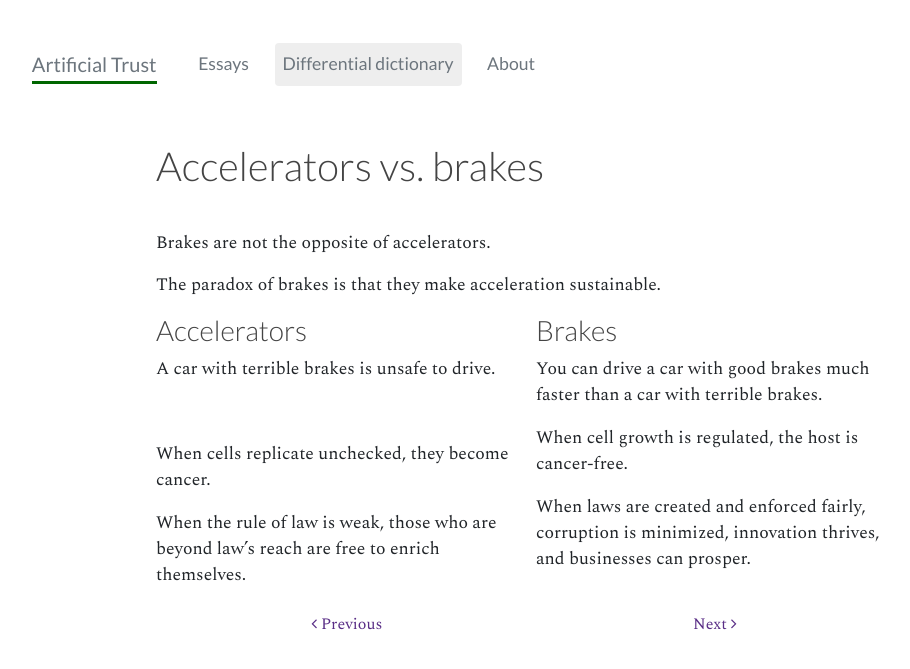
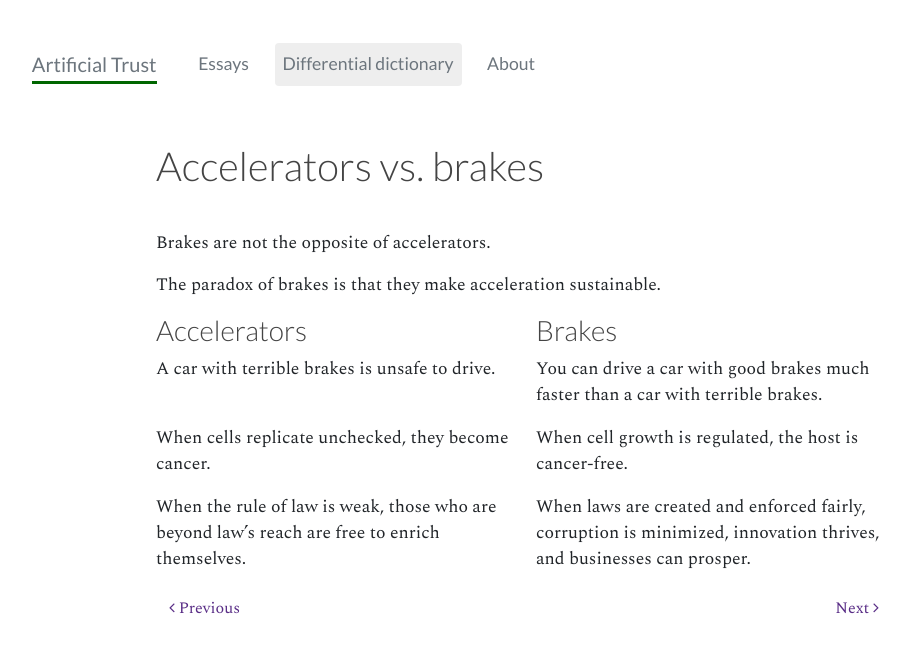
Before and after one commit to straz/artificialtrust, a Jekyll site: the page built from _definitions/brakes.md, in a window 1280 px wide. Shown: the top 669 px of the page, without its empty margins (21-931 px from the left). Built offline with Jekyll 4.4.1, drawn with Linux system fonts in a browser that asks for light colours; nearby versions of some CDN libraries.

Commit message:
definitions footer layout

```diff
--- a/_definitions/brakes.md
+++ b/_definitions/brakes.md
@@ -12,13 +12,12 @@ Brakes are not the opposite of accelerators.
 The paradox of brakes is that they make acceleration sustainable.
 
 {% capture left %}
-
 ### Accelerators
 
 A car with terrible brakes is unsafe to drive.
+{% endcapture %}
 
-&nbsp;
-
+{% capture left2 %}
 When cells replicate unchecked, they become cancer.
 
 When the rule of law is weak, those who are beyond law's reach
@@ -27,12 +26,12 @@ are free to enrich themselves.
 {% endcapture %}
 
 {% capture right %}
-
 ### Brakes
 
 You can drive a car with good brakes much faster than a car with
 terrible brakes.
-
+{% endcapture %}
+{% capture right2 %}
 When cell growth is regulated, the host is cancer-free.
 
 When laws are created and enforced fairly, corruption is minimized,
@@ -43,3 +42,7 @@ innovation thrives, and businesses can prosper.
 {% assign leftmd = left | markdownify %}
 {% assign rightmd = right | markdownify %}
 {% include twocol.html left=leftmd right=rightmd topmargin=false %}
+
+{% assign leftmd = left2 | markdownify %}
+{% assign rightmd = right2 | markdownify %}
+{% include twocol.html left=leftmd right=rightmd topmargin=false %}
--- a/_includes/nextdefinition.html
+++ b/_includes/nextdefinition.html
@@ -27,7 +27,7 @@
 
 
 
-<div class="d-flex justify-content-around">
+<div class="d-flex justify-content-between">
   <a title="{{ previous.title }}" href="{{ previous.url | relative_url }}"
      class="btn btn-link mr-5"><i class="fa fa-angle-left"></i> Previous</a>
   <a title="{{ next.title }}" href="{{ next.url | relative_url}}"
```
